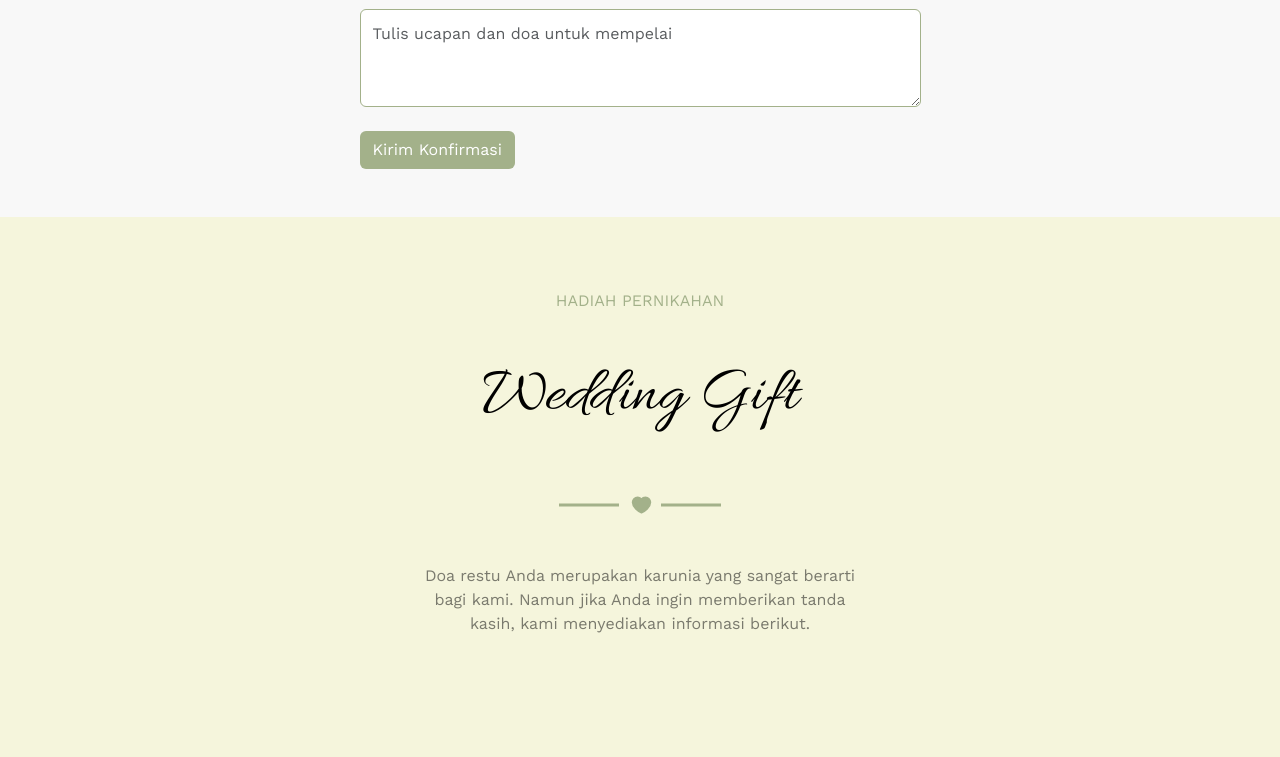
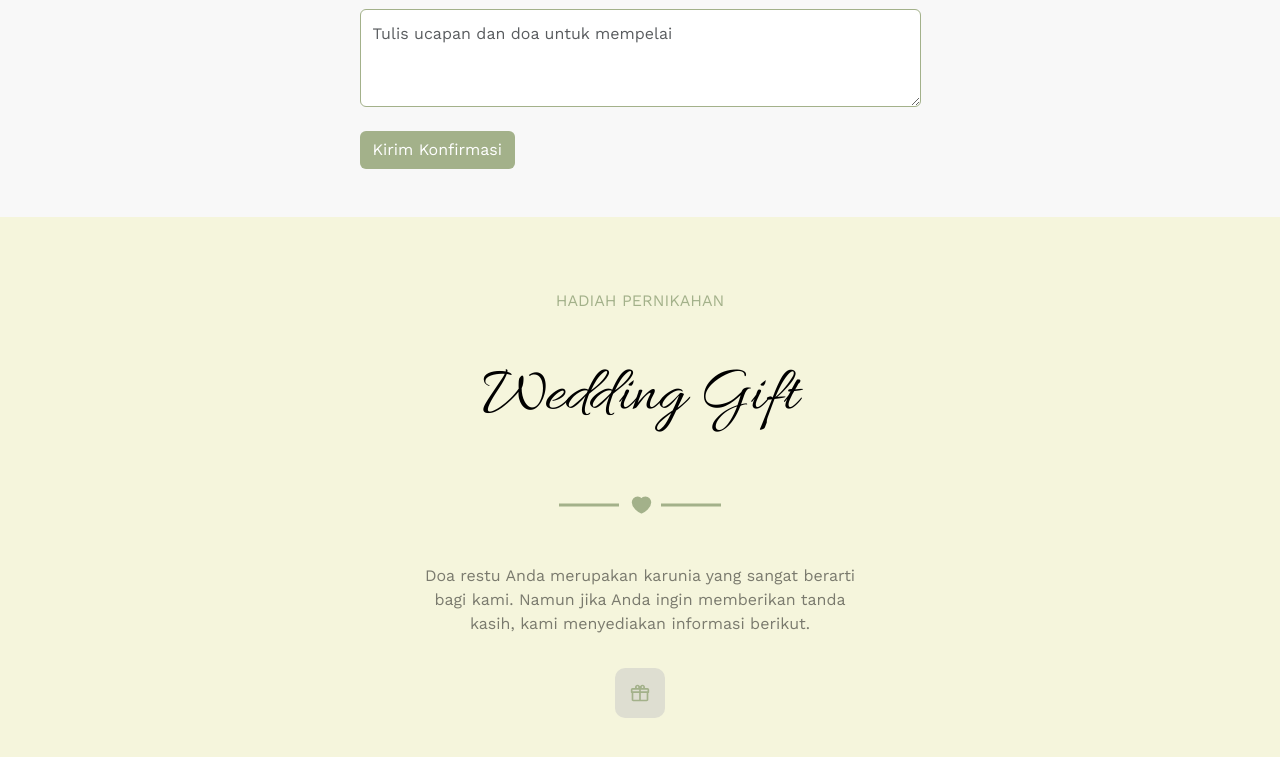
Before and after one commit to sandisyd/wedding-template-one, a Vue app: page /wedding in a window 1280 px wide. Shown: the part 6278-7035 px from the top of the page. Built offline with nearby package versions, Linux system fonts and the light colour scheme.

Commit message:
commit changes

```diff
--- a/src/assets/styles/style.css
+++ b/src/assets/styles/style.css
@@ -654,6 +654,17 @@ body {
   text-transform: capitalize;
 }
 
+.gift .box-gift {
+  width: 50px;
+  height: 50px;
+  border-radius: 10px;
+  background-color: #c4c4c47a;
+}
+
+.gift .box-gift span img {
+  padding-top: 15px;
+}
+
 /* media query */
 @media (max-width: 1200px) {
   .save-date .hari-col,
--- a/src/views/informasi/gift/Gift.vue
+++ b/src/views/informasi/gift/Gift.vue
@@ -27,11 +27,16 @@
               </svg>
             </div>
           </div>
-          <div class="row" style="justify-content: center">
+          <div class="row mb-3" style="justify-content: center">
             <p style="width: 470px; color: rgba(0, 0, 0, 0.5)">
               Doa restu Anda merupakan karunia yang sangat berarti bagi kami. Namun jika Anda ingin
               memberikan tanda kasih, kami menyediakan informasi berikut.
             </p>
+          </div>
+          <div class="row" style="justify-content: center">
+            <div class="box-gift">
+              <span><img src="../../../assets/img/gift-outline.svg" alt="gift" srcset="" /></span>
+            </div>
           </div>
         </div>
       </div>
```
Also changed, not shown: src/assets/img/gift-outline.svg (added).
